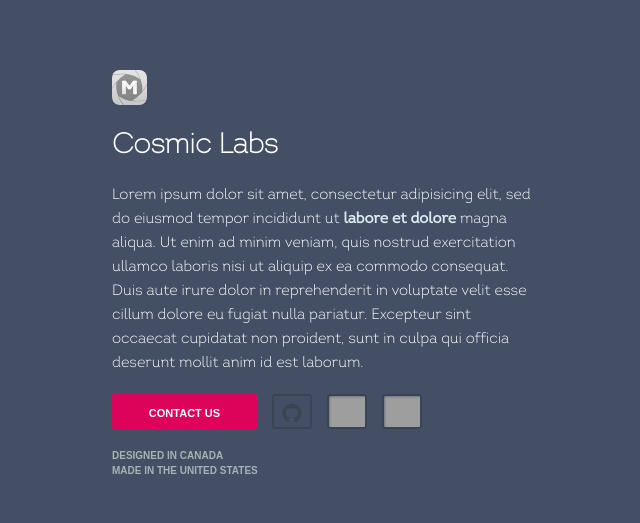
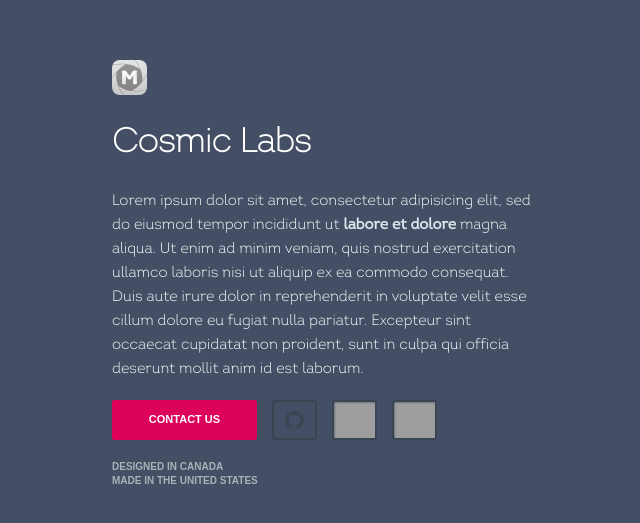
Before and after one commit to mcansh/cosmic-labs-splash-page, a plain HTML site: page index.html in a window 1280 px wide. Shown: the part 121-644 px from the top of the page, without its empty margins (322-962 px from the left). Drawn offline with nearby package versions, Linux system fonts and the light colour scheme; grey boxes are pictures that could not be loaded.

Commit message:
tybg for allowing to fix my hard reset of the last commit; other changes
brought buttons back to original size

```diff
--- a/css/styles.css
+++ b/css/styles.css
@@ -52,7 +52,7 @@ a {
 
 h1 {
   font-family: "intro_thinregular", helvetica, arial, sans-serif;
-  font-size: 32px;
+  font-size: 2.4em !important;
   color: #FDFFFF !important; }
 
 .description {
@@ -86,7 +86,7 @@ h1 {
       -ms-flex-direction: row;
           flex-direction: row; }
   .buttons .fa {
-    line-height: 1.6;
+    line-height: 1.66;
     color: #3A4553;
     -webkit-transition: 0.5s;
     transition: 0.5s; }
@@ -105,9 +105,9 @@ h1 {
   font-family: Arial;
   font-size: 11px;
   font-weight: bold;
-  height: 35px;
+  height: 40px;
   line-height: 35px;
-  width: 145px;
+  width: 145px !important;
   text-decoration: none;
   text-align: center;
   margin-right: 15px;
@@ -135,9 +135,9 @@ h1 {
   font-family: Arial;
   font-size: 11px;
   font-weight: bold;
-  height: 35px;
+  height: 40px;
   line-height: 35px;
-  width: 40px;
+  width: 45px;
   text-decoration: none;
   text-align: center;
   -webkit-transition: 0.5s;
@@ -160,8 +160,8 @@ i {
 .profile {
   text-indent: 0;
   display: inline-block;
-  height: 40px;
-  width: 40px;
+  height: 45px;
+  width: 45px;
   -webkit-transition: 0.5s;
           transition: 0.5s; }
 
@@ -176,8 +176,8 @@ i {
 .btn {
   overflow: hidden !important;
   border-radius: 3px !important;
-  width: 40px !important;
-  height: 35px !important;
+  width: 45px !important;
+  height: 40px !important;
   border: 2px solid #3A4553 !important;
   -webkit-transition: 0.5s !important;
   transition: 0.5s !important;
```
